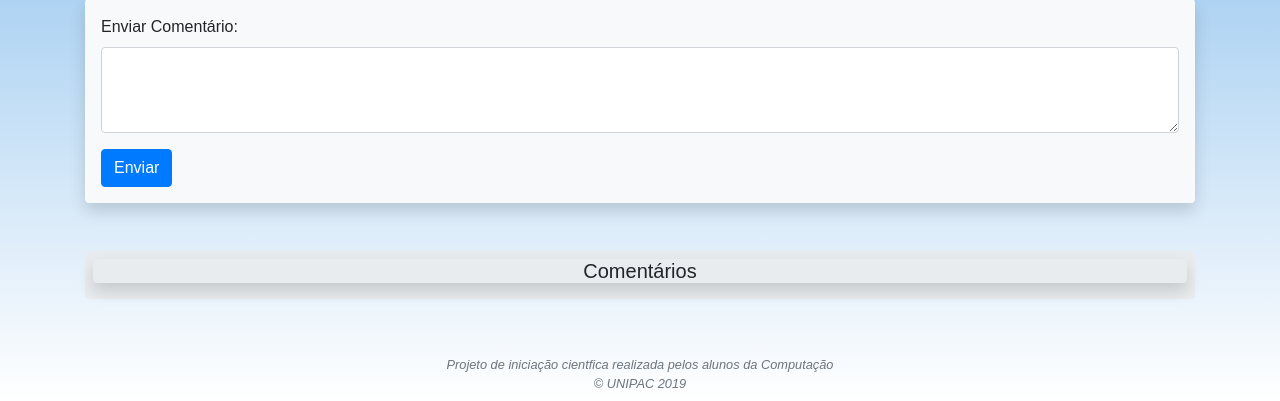
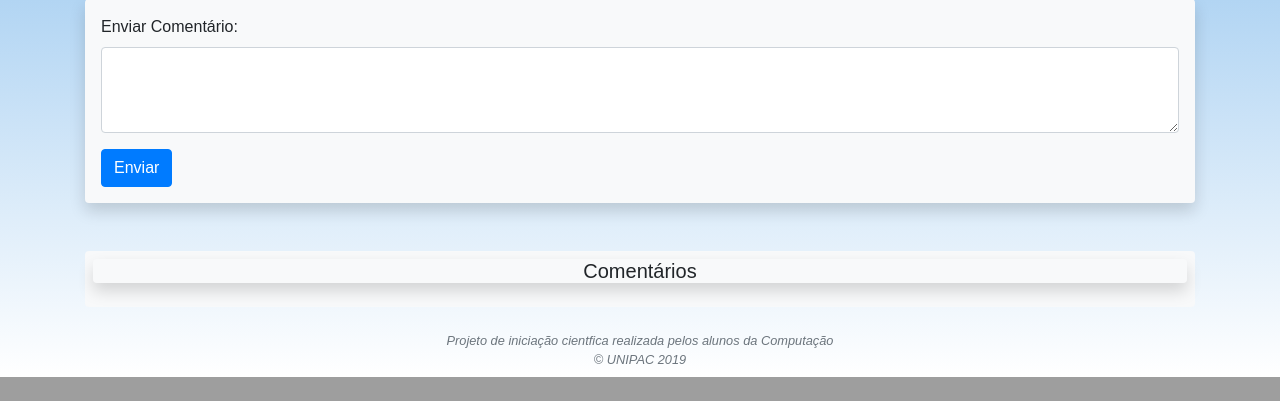
Before and after one commit to hemilioaraujo/portal_ensino, a Django app: template portal_ensino/aulas/templates/aula.html in a window 1280 px wide. Shown: the part 861-1262 px from the top of the page. After the commit the page ends 1238 px from the top, so only its background shows below. Run offline with Django 3.2, Linux system fonts and the light colour scheme; the template is opened without the code that fills it, so the values that code supplies are empty; parts of the project's set-up code (start-up, migrations or seed data) failed here and were passed over; some libraries are stand-ins or nearby versions; some web fonts are replaced.

Commit message:
alterado bg dos comentarios

```diff
--- a/portal_ensino/aulas/templates/aula.html
+++ b/portal_ensino/aulas/templates/aula.html
@@ -40,8 +40,8 @@
     </div>
 
 
-    <div class="jumbotron p-2">
-        <h5 class="shadow text-center rounded">Comentários</h5>
+    <div class="container rounded bg-light p-2">
+        <h5 class="shadow text-center rounded mb-3">Comentários</h5>
         {% for i in comentarios %}
         <div class="media mb-2 bg-light rounded shadow">
             <img class="rounded align-self-center mr-2 ml-2" src="{{ i.user.profile.foto.url }}" alt="Foto {{ i.user.first_name }}" width="30px">
```
